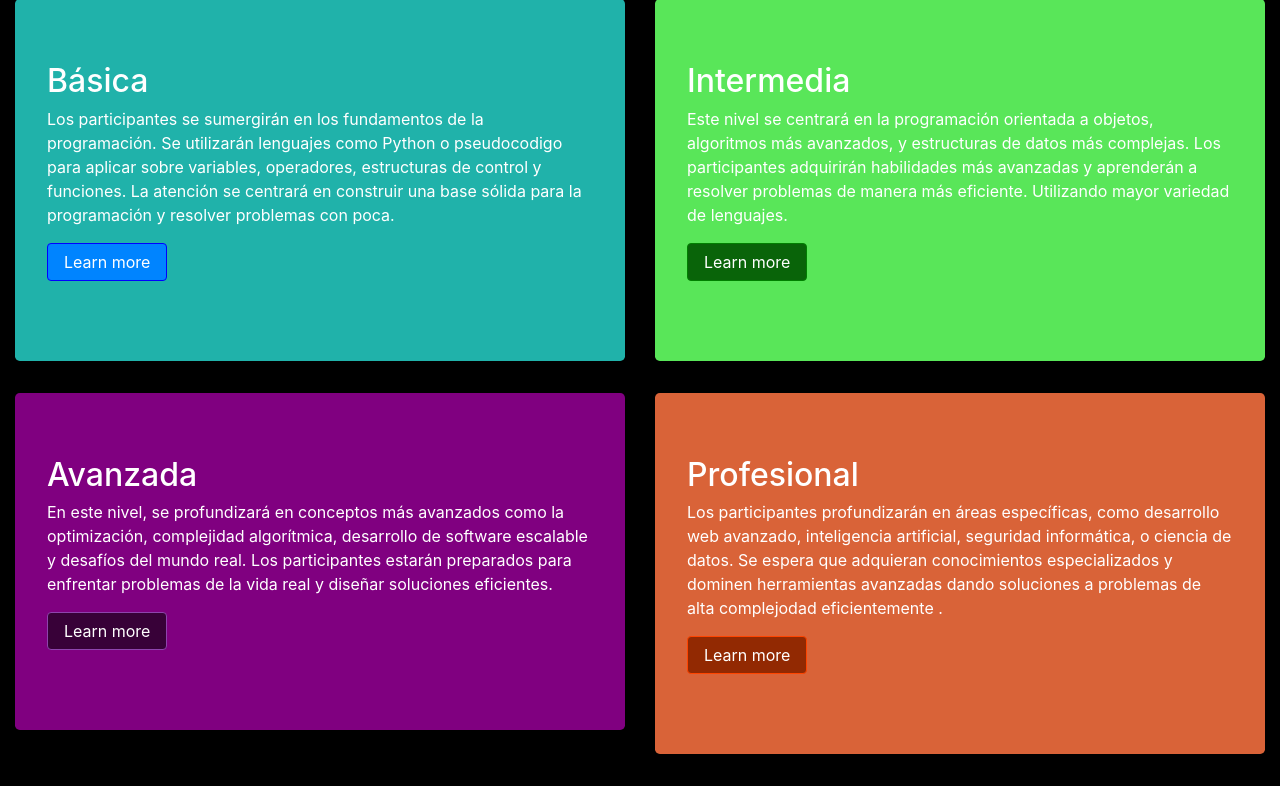
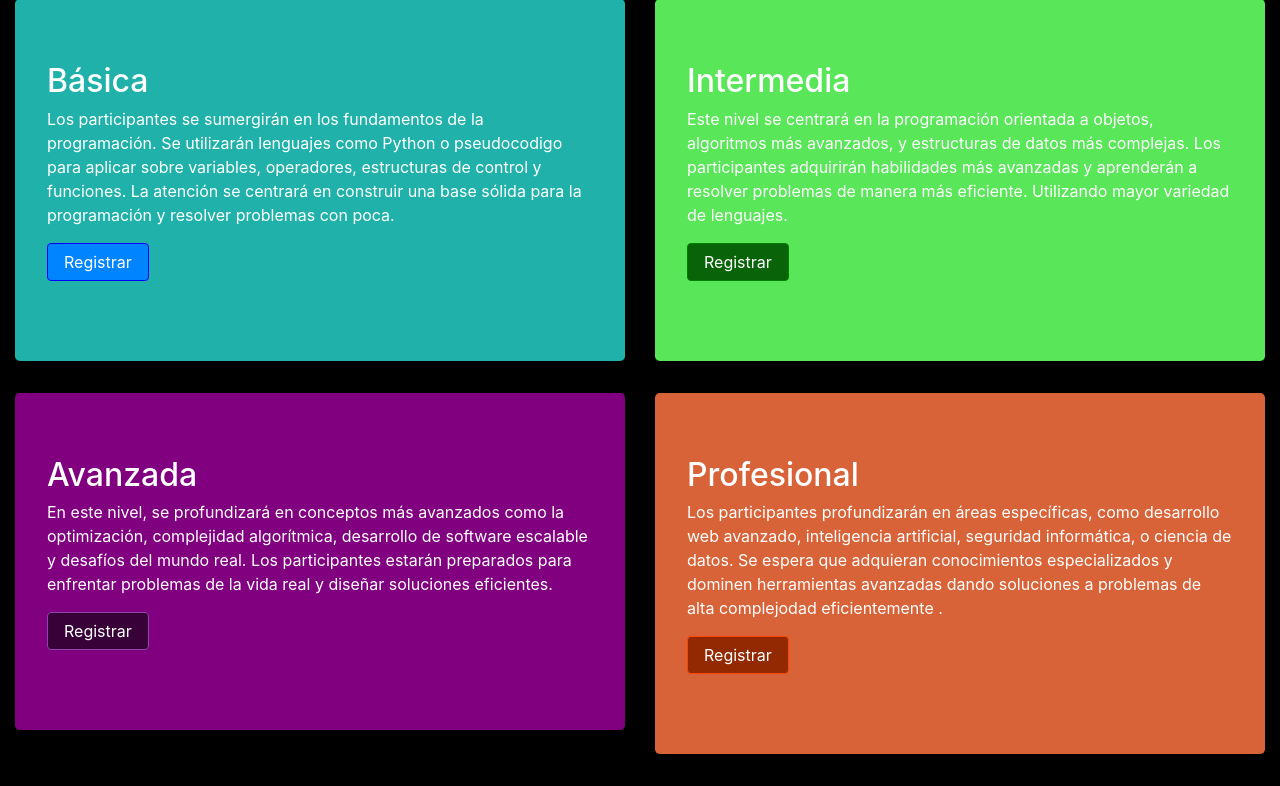
Before and after one commit to Jhojan98/InscripcionMaraton, a Flask app: template app/templates/auth/menuNivel.html in a window 1280 px wide. Shown: the part 163-949 px from the top of the page. Run offline with Flask 3, Linux system fonts and the light colour scheme; the template is opened without the code that fills it, so the values that code supplies are empty; some libraries are stand-ins or nearby versions.

Commit message:
Update menuNivel.html

```diff
--- a/app/templates/auth/menuNivel.html
+++ b/app/templates/auth/menuNivel.html
@@ -27,7 +27,7 @@
 					pseudocodigo para aplicar sobre variables, operadores, estructuras de control y funciones. La atención se centrará en
 					construir una base sólida para la programación y resolver problemas con poca.</p>
 				<p>
-					<a class="btn btn-primary btn-large" name="btnBasica" onclick="seleccionarNivel('Basica')" href="#">Learn more</a>
+					<a class="btn btn-primary btn-large" name="btnBasica" onclick="seleccionarNivel('Basica')" href="#">Registrar</a>
 				</p>
 			</div>
 		</div>
@@ -38,7 +38,7 @@
 					Este nivel se centrará en la programación orientada a objetos, algoritmos más avanzados, y estructuras de datos más complejas. Los participantes adquirirán habilidades más avanzadas y aprenderán a resolver problemas de manera más eficiente. Utilizando mayor variedad de lenguajes.
 				</p>
 				<p>
-					<a class="btn btn-primary btn-large" name="btnIntermedia" onclick="seleccionarNivel('Intermedia')" href="#">Learn more</a>
+					<a class="btn btn-primary btn-large" name="btnIntermedia" onclick="seleccionarNivel('Intermedia')" href="#">Registrar</a>
 				</p>
 			</div>
 		</div>
@@ -53,7 +53,7 @@
 					En este nivel, se profundizará en conceptos más avanzados como la optimización, complejidad algorítmica, desarrollo de software escalable y desafíos del mundo real. Los participantes estarán preparados para enfrentar problemas de la vida real y diseñar soluciones eficientes.
 				</p>
 				<p>
-					<a class="btn btn-primary btn-large" name="btnAvanzada" onclick="seleccionarNivel('Avanzada')" href="#">Learn more</a>
+					<a class="btn btn-primary btn-large" name="btnAvanzada" onclick="seleccionarNivel('Avanzada')" href="#">Registrar</a>
 				</p>
 			</div>
 		</div>
@@ -66,7 +66,7 @@
 					Los participantes profundizarán en áreas específicas, como desarrollo web avanzado, inteligencia artificial, seguridad informática, o ciencia de datos. Se espera que adquieran conocimientos especializados y dominen herramientas avanzadas dando soluciones a problemas de alta complejodad eficientemente .
 				</p>
 				<p>
-					<a class="btn btn-primary btn-large" name="btnProfesional"  onclick="seleccionarNivel('Profesional')"href="#">Learn more</a>
+					<a class="btn btn-primary btn-large" name="btnProfesional"  onclick="seleccionarNivel('Profesional')"href="#">Registrar</a>
 				</p>
 			</div>
 		</div>
```
